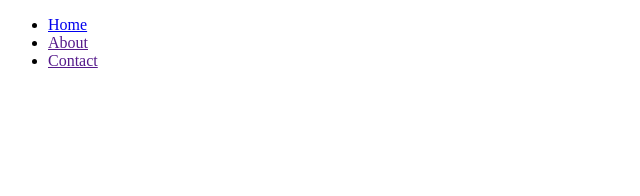
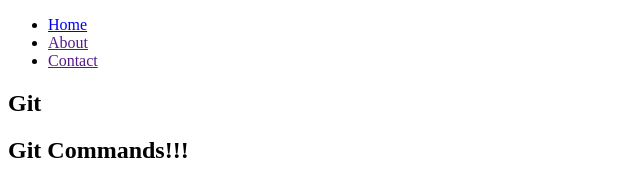
Before and after one commit to Gihoon-Kim/sample-git-project, a plain HTML site: page index.html in a window 1280 px wide. Shown: the whole page, without its empty margins (0-640 px from the left). Drawn offline with Linux system fonts and the light colour scheme.

Commit message:
Website with Section

```diff
--- a/index.html
+++ b/index.html
@@ -18,5 +18,13 @@
             </ul>
         </nav>
     </header>
+    <main>
+        <section>
+            <h1>Git</h1>
+        </section>
+        <section>
+            <h2>Git Commands!!!</h2>
+        </section>
+    </main>
 </body>
 </html>
```
